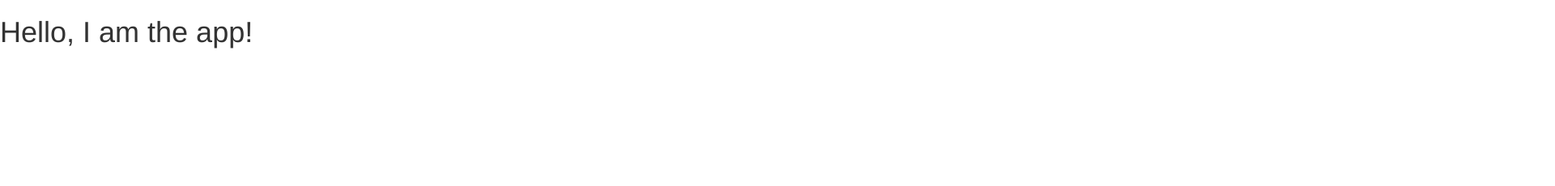
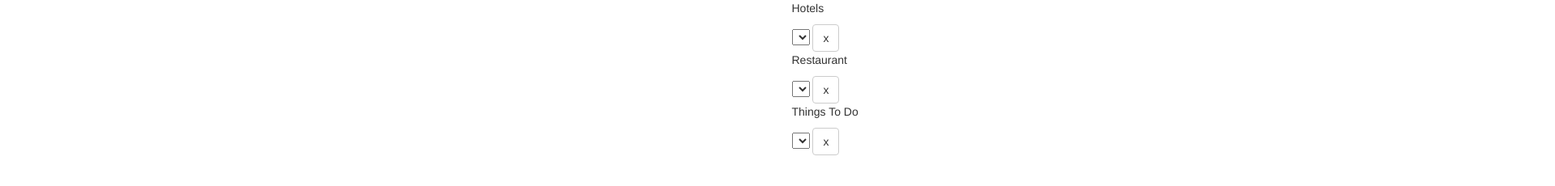
Before and after one commit to bsaphier/tripPlanner, a website: page views/index.html in a window 1280 px wide. Shown: the top 230 px of the page at 81% size, 1920 px wide, since content can reach past the window. Drawn offline with nearby package versions, Linux system fonts and the light colour scheme; files that its build step writes are made by us from their sources.

Commit message:
started the option buttons

```diff
--- a/views/index.html
+++ b/views/index.html
@@ -3,7 +3,58 @@
 {% block title %}Your Trip{% endblock %}
 
 {% block content %}
-  <div id="app" class="clearfix">
-    <h1>Hello, I am the app!</h1>
-  </div>
+    <nav>
+
+    </nav>
+    <div class="container">
+      <div class="row">
+        <div class="col-lg-12">
+          <!-- this is where the map will be -->
+          <div class="container">
+            <div class="row">
+                <div class="col-lg-9">
+
+                </div>
+                <div class="col-lg-3">
+                    <!-- this is where the menus will be -->
+                    <div class="container">
+                        <!-- container to make selections -->
+                        <p>Hotels</p>
+                        <select>
+                            <option id="hotels">{{ templateHotels }}</option>
+                        </select>
+                        <button class="btn btn-default" type="sumbit">x</button>
+
+                        <p>Restaurant</p>
+                        <select>
+                            <option id="restaurants">{{ templateRestaurants }}</option>
+                        </select>
+                        <button class="btn btn-default" type="sumbit">x</button>
+
+                        <p>Things To Do</p>
+                        <select>
+                            <option id="activities">{{ templateActivities }}</option>
+                        </select>
+                        <button class="btn btn-default" type="sumbit">x</button>
+
+                    </div>
+                    <div class="container">
+                        <!-- container shows saved selections -->
+                        <div class="row">
+
+                        </div>
+                        <div class="row">
+
+                        </div>
+                        <div class="row">
+
+                        </div>
+                    </div>
+                </div>
+            </div>
+          </div>
+        </div>
+
+      </div>
+    </div>
 {% endblock %}
```
